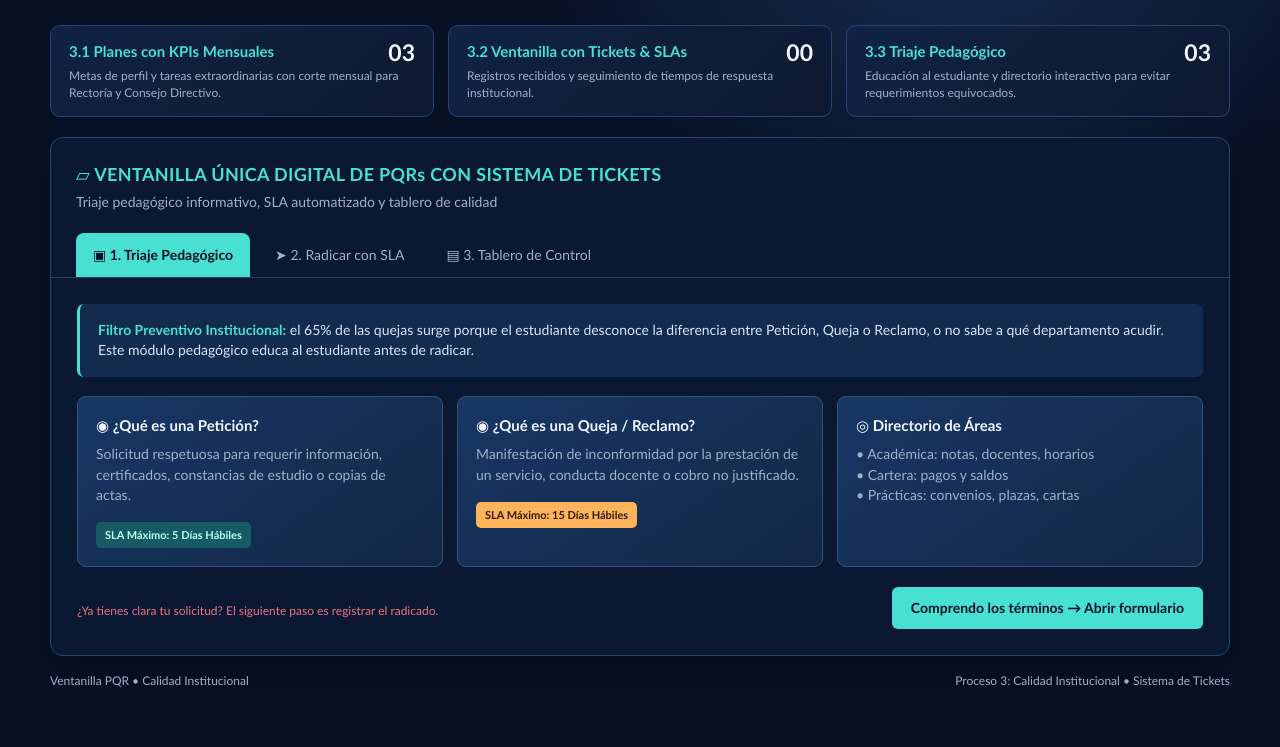
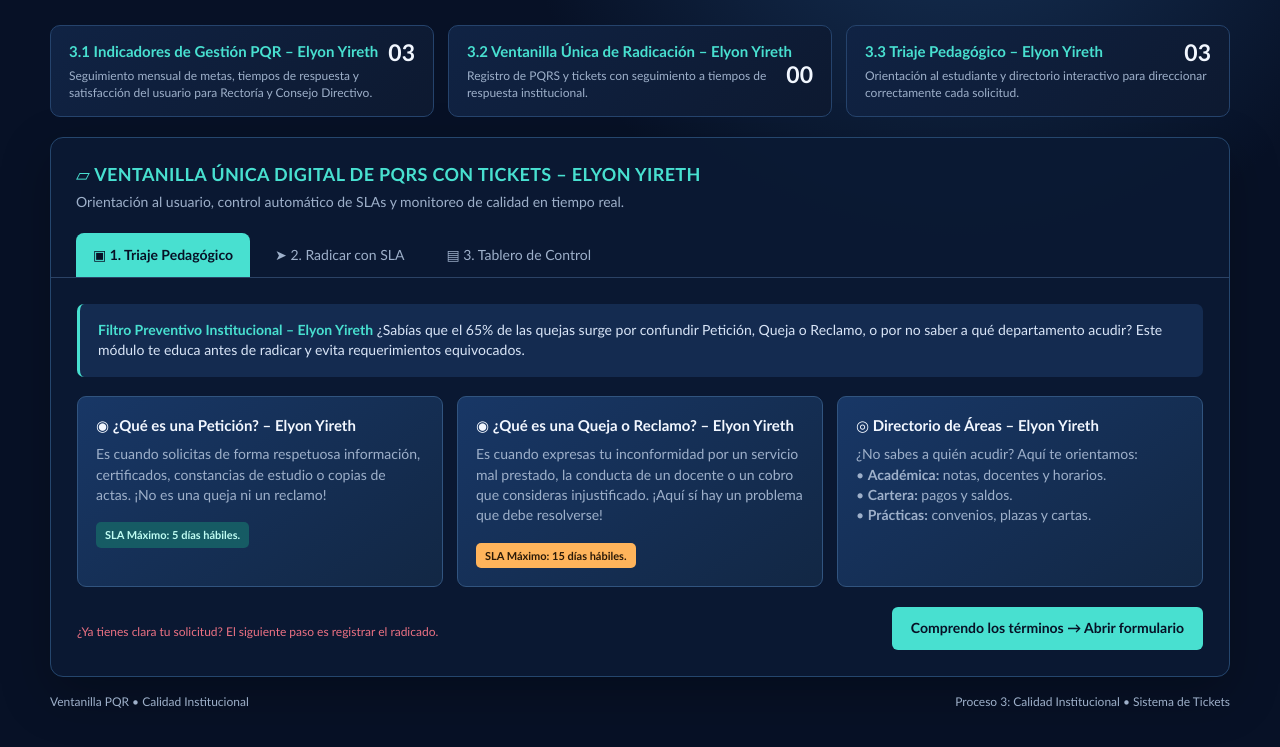
Before and after one commit to 98diegoaortega-source/sistema-pqr, a website: page public/index.html in a window 1280 px wide. Shown: the part 95-842 px from the top of the page. Drawn offline with Linux system fonts and the light colour scheme.

Commit message:
Actualiza contenido institucional de la ventanilla PQR

```diff
--- a/public/index.html
+++ b/public/index.html
@@ -107,18 +107,18 @@
       <div class="top-actions"><button type="button" id="slidesButton">▣ Diapositivas</button><span>▤ Informe Ejecutivo</span><span>◌ Notas del proceso</span></div>
     </header>
     <section class="stats" aria-label="Indicadores del sistema">
-      <article class="stat"><strong>3.1 Planes con KPIs Mensuales <span>03</span></strong><p>Metas de perfil y tareas extraordinarias con corte mensual para Rectoría y Consejo Directivo.</p></article>
-      <article class="stat"><strong>3.2 Ventanilla con Tickets &amp; SLAs <span id="ticketCount">00</span></strong><p>Registros recibidos y seguimiento de tiempos de respuesta institucional.</p></article>
-      <article class="stat"><strong>3.3 Triaje Pedagógico <span>03</span></strong><p>Educación al estudiante y directorio interactivo para evitar requerimientos equivocados.</p></article>
+      <article class="stat"><strong>3.1 Indicadores de Gestión PQR – Elyon Yireth <span>03</span></strong><p>Seguimiento mensual de metas, tiempos de respuesta y satisfacción del usuario para Rectoría y Consejo Directivo.</p></article>
+      <article class="stat"><strong>3.2 Ventanilla Única de Radicación – Elyon Yireth <span id="ticketCount">00</span></strong><p>Registro de PQRS y tickets con seguimiento a tiempos de respuesta institucional.</p></article>
+      <article class="stat"><strong>3.3 Triaje Pedagógico – Elyon Yireth <span>03</span></strong><p>Orientación al estudiante y directorio interactivo para direccionar correctamente cada solicitud.</p></article>
     </section>
     <section class="workspace">
       <div class="workspace-head">
-        <div class="workspace-title"><h2>▱ VENTANILLA ÚNICA DIGITAL DE PQRs CON SISTEMA DE TICKETS</h2><p>Triaje pedagógico informativo, SLA automatizado y tablero de calidad</p></div>
+        <div class="workspace-title"><h2>▱ VENTANILLA ÚNICA DIGITAL DE PQRS CON TICKETS – ELYON YIRETH</h2><p>Orientación al usuario, control automático de SLAs y monitoreo de calidad en tiempo real.</p></div>
         <nav class="tabs" aria-label="Etapas del proceso"><button class="tab active" data-view="learn" type="button">▣ 1. Triaje Pedagógico</button><button class="tab" data-view="create" type="button">➤ 2. Radicar con SLA</button><button class="tab" data-view="board" type="button">▤ 3. Tablero de Control</button></nav>
       </div>
       <section class="view active" id="learn">
-        <div class="lesson"><strong>Filtro Preventivo Institucional:</strong> el 65% de las quejas surge porque el estudiante desconoce la diferencia entre Petición, Queja o Reclamo, o no sabe a qué departamento acudir. Este módulo pedagógico educa al estudiante antes de radicar.</div>
-        <div class="cards"><article class="info-card"><h3>◉ ¿Qué es una Petición?</h3><p>Solicitud respetuosa para requerir información, certificados, constancias de estudio o copias de actas.</p><span class="sla">SLA Máximo: 5 Días Hábiles</span></article><article class="info-card"><h3>◉ ¿Qué es una Queja / Reclamo?</h3><p>Manifestación de inconformidad por la prestación de un servicio, conducta docente o cobro no justificado.</p><span class="sla warn">SLA Máximo: 15 Días Hábiles</span></article><article class="info-card"><h3>◎ Directorio de Áreas</h3><p>• Académica: notas, docentes, horarios<br>• Cartera: pagos y saldos<br>• Prácticas: convenios, plazas, cartas</p></article></div>
+        <div class="lesson"><strong>Filtro Preventivo Institucional – Elyon Yireth</strong> ¿Sabías que el 65% de las quejas surge por confundir Petición, Queja o Reclamo, o por no saber a qué departamento acudir? Este módulo te educa antes de radicar y evita requerimientos equivocados.</div>
+        <div class="cards"><article class="info-card"><h3>◉ ¿Qué es una Petición? – Elyon Yireth</h3><p>Es cuando solicitas de forma respetuosa información, certificados, constancias de estudio o copias de actas. ¡No es una queja ni un reclamo!</p><span class="sla">SLA Máximo: 5 días hábiles.</span></article><article class="info-card"><h3>◉ ¿Qué es una Queja o Reclamo? – Elyon Yireth</h3><p>Es cuando expresas tu inconformidad por un servicio mal prestado, la conducta de un docente o un cobro que consideras injustificado. ¡Aquí sí hay un problema que debe resolverse!</p><span class="sla warn">SLA Máximo: 15 días hábiles.</span></article><article class="info-card"><h3>◎ Directorio de Áreas – Elyon Yireth</h3><p>¿No sabes a quién acudir? Aquí te orientamos:<br>• <strong>Académica:</strong> notas, docentes y horarios.<br>• <strong>Cartera:</strong> pagos y saldos.<br>• <strong>Prácticas:</strong> convenios, plazas y cartas.</p></article></div>
         <div class="actions"><span class="status">¿Ya tienes clara tu solicitud? El siguiente paso es registrar el radicado.</span><button class="primary" id="openGoogleForm" type="button">Comprendo los términos → Abrir formulario</button></div>
       </section>
       <section class="view" id="create">
```
